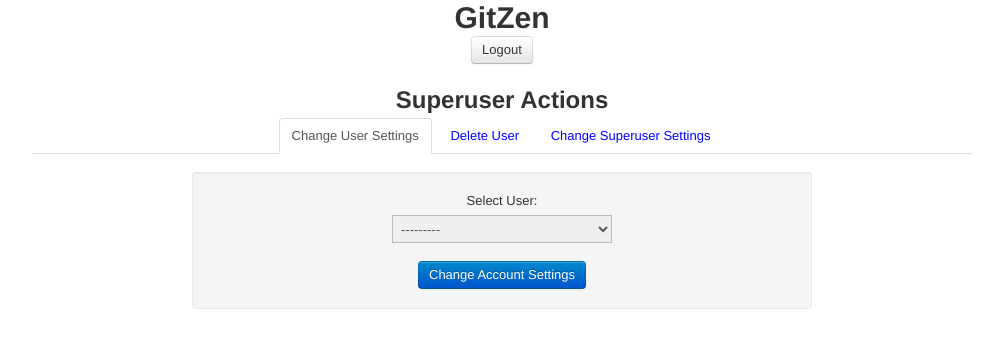
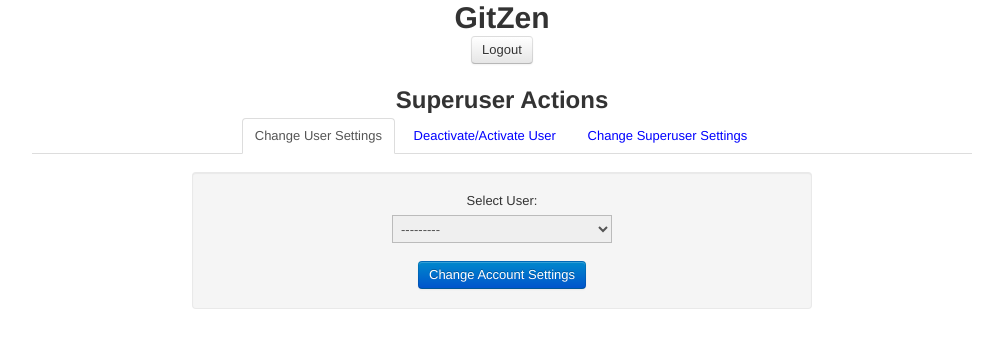
Before and after one commit to PolicyStat/GitZen, a Django app: page /home/ in a window 1280 px wide. Shown: the top 348 px of the page, without its empty margins (138-1141 px from the left). Run offline with Django 3.2, Linux system fonts and the light colour scheme; the visitor is signed in with stand-in values (Sample User, id 1); data comes from the database, SQL or seed files in the repository; parts of the project's set-up code (start-up, migrations or seed data) failed here and were passed over; some libraries are stand-ins or nearby versions.

Commit message:
gz-23: Changed the ability of the superuser to delete other users to the ability to deactivate or activate users.

```diff
--- a/enhancement_tracking/forms.py
+++ b/enhancement_tracking/forms.py
@@ -52,13 +52,16 @@ class ZendeskTokenChangeForm(ModelForm):
             'zen_token': PasswordInput()
         }
 
-class ProfileModelChoiceField(ModelChoiceField):
-    """Overwrites the default ModelChoiceField so that it displays only the
-    usernames for the users of the profiles in the model selection menu."""
-    def label_from_instance(self, profile):
-        return profile.user.username
+class ActiveUserSelectionForm(Form):
+    """Form for selecting a specific GitZen user's profile. Excludes
+    superusers and users who are set as inactive."""
+    user = ModelChoiceField(queryset=User.objects.\
+                            exclude(is_superuser=True).exclude(is_active=False),
+                            label='Select User')
 
-class UserSelectionForm(Form):
-    """Form for selecting a specific GitZen user's profile."""
-    profile = ProfileModelChoiceField(queryset=GZUserProfile.objects.all(),
-                                      label='Select User')
+class InactiveUserSelectionForm(Form):
+    """Form for selecting a specific GitZen user's profile. Excludes superusers
+    and users who are set as active."""
+    user = ModelChoiceField(queryset=User.objects.\
+                            exclude(is_superuser=True).exclude(is_active=True),
+                            label='Select User')
--- a/enhancement_tracking/templates/confirm_delete_user.html
+++ b/enhancement_tracking/templates/confirm_user_deactivation.html
@@ -1,11 +1,11 @@
 {% extends "base.html" %}
 
-{% block title %}Deletion Confirmation{% endblock %}
+{% block title %}Deactivation Confirmation{% endblock %}
 
 {% block body %}
 	<h2>Confirmation</h2>
 	<p>
-		The user {{ deleted_username }} has been successfully deleted.
+		The user {{ deactivated_username }} has been successfully deactivated.
 	</p>
 	<button type="button" class="btn"
 		onClick="window.location.href='{% url home %}'">
--- a/enhancement_tracking/templates/superuser_home.html
+++ b/enhancement_tracking/templates/superuser_home.html
@@ -23,7 +23,7 @@
 	<li class="active"><a href="#user_change_tab" data-toggle="tab"
 		>Change User Settings</a></li>
 	<li><a href="#user_delete_tab" data-toggle="tab"
-		>Delete User</a></li>
+		>Deactivate/Activate User</a></li>
 	<li><a href="#superuser_change_tab" data-toggle="tab"
 		>Change Superuser Settings</a></li>
 </ul>
@@ -47,11 +47,21 @@
 <div class="tab-pane" id="user_delete_tab">
 <div class="row">
 <div class="span8 offset2">
+	<h2>Deactivate User</h2>
 	<form class="well" method="post">{% csrf_token %}
-		{{ user_delete_form.as_p }}
+		{{ user_deactivate_form.as_p }}
 		<div class="actions">
-			<button name="user_delete_input" type="submit"
-				class="btn btn-primary">Delete User</button>
+			<button name="user_deactivate_input" type="submit"
+				class="btn btn-primary">Deactivate User</button>
+		</div>
+	</form>
+	<br/>
+	<h2>Activate User</h2>
+	<form class="well" method="post">{% csrf_token %}
+		{{ user_activate_form.as_p }}
+		<div class="actions">
+			<button name="user_activate_input" type="submit"
+				class="btn btn-primary">Activate User</button>
 		</div>
 	</form>
 </div>
--- a/enhancement_tracking/views.py
+++ b/enhancement_tracking/views.py
@@ -16,7 +16,8 @@ from enhancement_tracking.forms import UserForm, UserProfileForm, \
                                        SecuredProfileChangeForm, \
                                        FullProfileChangeForm, \
                                        ZendeskTokenChangeForm, \
-                                       UserSelectionForm
+                                       ActiveUserSelectionForm, \
+                                       InactiveUserSelectionForm
 
 # Constant URL string for accessing the GitHub API. It requires a GitHub
 # organization/user, repository, and issue number for the string's formatting.
@@ -169,8 +170,8 @@ def superuser_change_form_handler(request):
                     should be represented in the forms and the POST data from
                     the froms themselves.
     """
-    changing_profile = request.session['changing_profile']
-    changing_user = changing_profile.user
+    changing_user = request.session['changing_user']
+    changing_profile = changing_user.get_profile()
 
     if request.POST:
         # Process profile change form
@@ -261,18 +262,33 @@ def confirm_superuser_changes(request):
                               context_instance=RequestContext(request))
 
 @login_required
-def confirm_delete_user(request):
-    """Renders the confirmation page to confirm the successful deletion of a
+def confirm_user_deactivation(request):
+    """Renders the confirmation page to confirm the successful deactivation of a
     user by the superuser.
 
     Parameters:
         request - The request object sent with the call to the confirm page if
-                    the selected user was successfully deleted.
+                    the selected user was successfully deactivated.
     """
-    deleted_username = request.session['deleted_username']
-    del request.session['deleted_username']
-    return render_to_response('confirm_delete_user.html',
-                              {'deleted_username': deleted_username},
+    deactivated_username = request.session['deactivated_username']
+    del request.session['deactivated_username']
+    return render_to_response('confirm_user_deactivation.html',
+                              {'deactivated_username': deactivated_username},
+                              context_instance=RequestContext(request))
+
+@login_required
+def confirm_user_activation(request):
+    """Renders the confirmation page to confirm the successful activation of a
+    previously deactivated user by the superuser.
+
+    Parameters:
+        request - The request object sent with the call to the confirm page if
+                    the selected user was successfully activated.
+    """
+    activated_username = request.session['activated_username']
+    del request.session['activated_username']
+    return render_to_response('confirm_user_activation.html',
+                              {'activated_username': activated_username},
                               context_instance=RequestContext(request))
 
 def confirm_git_oauth(request):
@@ -378,29 +394,49 @@ def superuser_home(request):
     if request.POST:
         # Process the user selection form for changing a user
         if 'user_change_input' in request.POST:
-            user_change_form = UserSelectionForm(data=request.POST)
+            user_change_form = ActiveUserSelectionForm(data=request.POST)
             if user_change_form.is_valid():
                 # Put the profile object that was selected for changes into the
                 # session so that it can be accessed and modified on the change
                 # page.
-                request.session['changing_profile'] = \
-                    user_change_form.cleaned_data['profile']
+                request.session['changing_user'] = \
+                        user_change_form.cleaned_data['user']
                 return HttpResponseRedirect(reverse('change_account_settings'))
-            user_delete_form = UserSelectionForm()
+            user_deactivate_form = ActiveUserSelectionForm()
+            user_activate_form = InactiveUserSelectionForm()
             password_change_form = PasswordChangeForm(user=request.user)
 
-        # Process the user selection form for deleting a user
-        elif 'user_delete_input' in request.POST:
-            user_delete_form = UserSelectionForm(data=request.POST)
+        # Process the user selection form for deactivating a user
+        elif 'user_deactivate_input' in request.POST:
+            user_delete_form = ActiveUserSelectionForm(data=request.POST)
             if user_delete_form.is_valid():
-                profile = user_delete_form.cleaned_data['profile']
-                # Put the username of the deleted user into the session so it
+                user = user_delete_form.cleaned_data['user']
+                user.is_active = False
+                user.save()
+
+                # Put the username of the deactivated user into the session so
+                # it can be accessed on the confirmation page.
+                request.session['deactivated_username'] = user.username
+                return HttpResponseRedirect(
+                    reverse('confirm_user_deactivation'))
+            user_change_form = ActiveUserSelectionForm()
+            user_activate_form = InactiveUserSelectionForm()
+            password_change_form = PasswordChangeForm(user=request.user)
+
+        # Process the user selection form for activating a user
+        elif 'user_activate_input' in request.POST:
+            user_activate_form = InactiveUserSelectionForm(data=request.POST)
+            if user_activate_form.is_valid():
+                user = user_activate_form.cleaned_data['user']
+                user.is_active = True
+                user.save()
+
+                # Put the username of the activated user into the session so it
                 # can be accessed on the confirmation page.
-                request.session['deleted_username'] = profile.user.username
-                profile.user.delete()
-                profile.delete()
-                return HttpResponseRedirect(reverse('confirm_delete_user'))
-            user_change_form = UserSelectionForm()
+                request.session['activated_username'] = user.username
+                return HttpResponseRedirect(reverse('confirm_user_activation'))
+            user_change_form = ActiveUserSelectionForm()
+            user_deactivate_form = ActiveUserSelectionForm()
             password_change_form = PasswordChangeForm(user=request.user)
 
         # Process superuser password change form
@@ -410,20 +446,23 @@ def superuser_home(request):
             if password_change_form.is_valid():
                 password_change_form.save()
                 return HttpResponseRedirect(reverse('confirm_changes'))
-            user_change_form = UserSelectionForm()
-            user_delete_form = UserSelectionForm()
+            user_change_form = ActiveUserSelectionForm()
+            user_deactivate_form = ActiveUserSelectionForm()
+            user_activate_form = InactiveUserSelectionForm()
 
         else:
             return HttpResponseRedirect(reverse('home'))
 
     else:
-        user_change_form = UserSelectionForm()
-        user_delete_form = UserSelectionForm()
+        user_change_form = ActiveUserSelectionForm()
+        user_deactivate_form = ActiveUserSelectionForm()
+        user_activate_form = InactiveUserSelectionForm()
         password_change_form = PasswordChangeForm(user=request.user)
 
     return render_to_response('superuser_home.html',
                               {'user_change_form': user_change_form,
-                               'user_delete_form': user_delete_form,
+                               'user_deactivate_form': user_deactivate_form,
+                               'user_activate_form': user_activate_form,
                                'password_change_form': password_change_form},
                               context_instance=RequestContext(request))
 
--- a/urls.py
+++ b/urls.py
@@ -14,8 +14,10 @@ urlpatterns = patterns('enhancement_tracking.views',
         name='confirm_user_creation'),
     url(r'^confirm_git_oauth/$', 'confirm_git_oauth', name='confirm_git_oauth'),
     url(r'^confirm_changes/$', 'confirm_changes', name='confirm_changes'),
-    url(r'^confirm_delete_user/$', 'confirm_delete_user',
-        name='confirm_delete_user'),
+    url(r'^confirm_user_deactivation/$', 'confirm_user_deactivation',
+        name='confirm_user_deactivation'),
+    url(r'^confirm_user_activation/$', 'confirm_user_activation',
+        name='confirm_user_activation'),
     url(r'^confirm_superuser_changes/$', 'confirm_superuser_changes',
         name='confirm_superuser_changes')
 )
```
Also changed, not shown: enhancement_tracking/templates/confirm_user_activation.html (added, +13 -0 lines).
